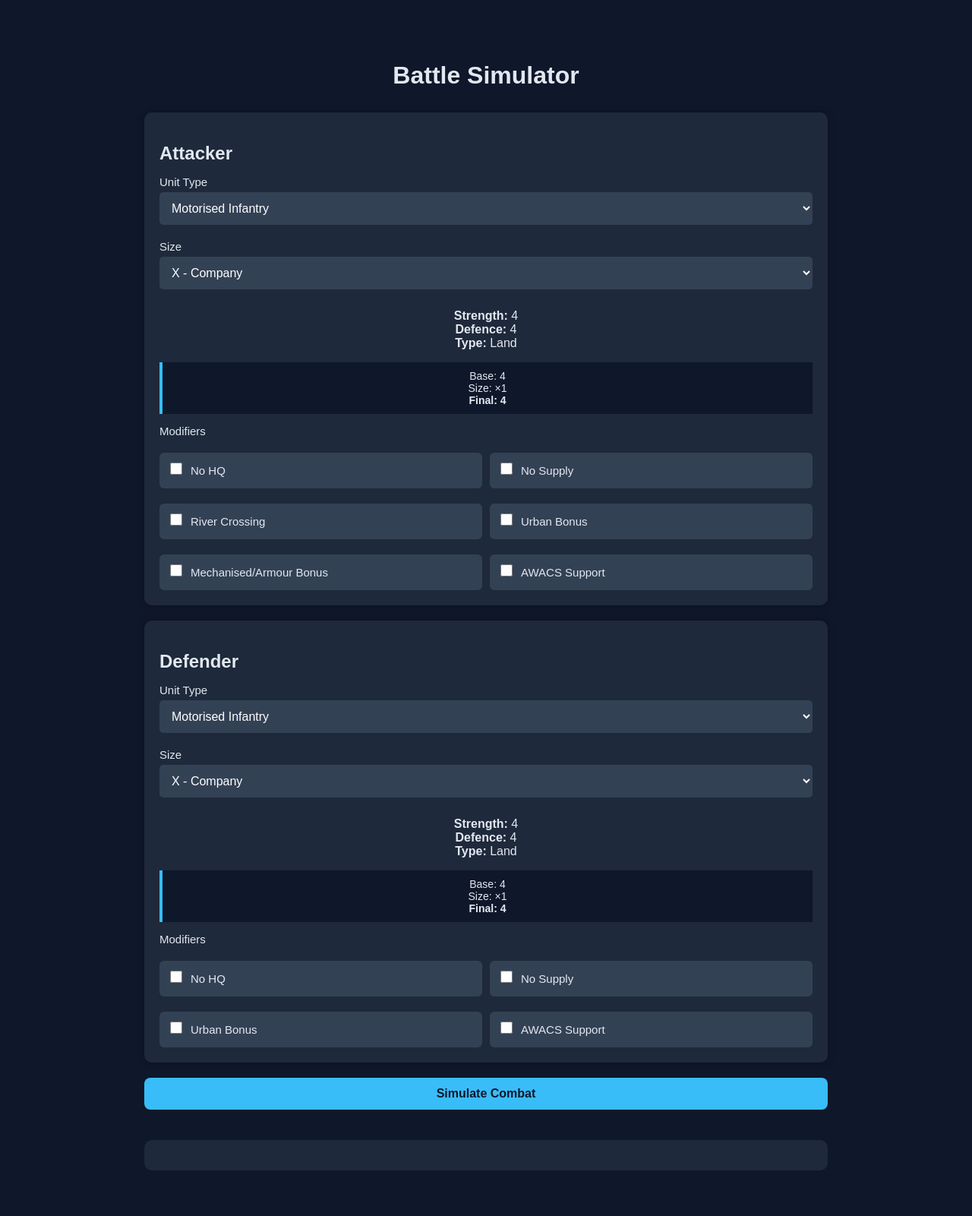
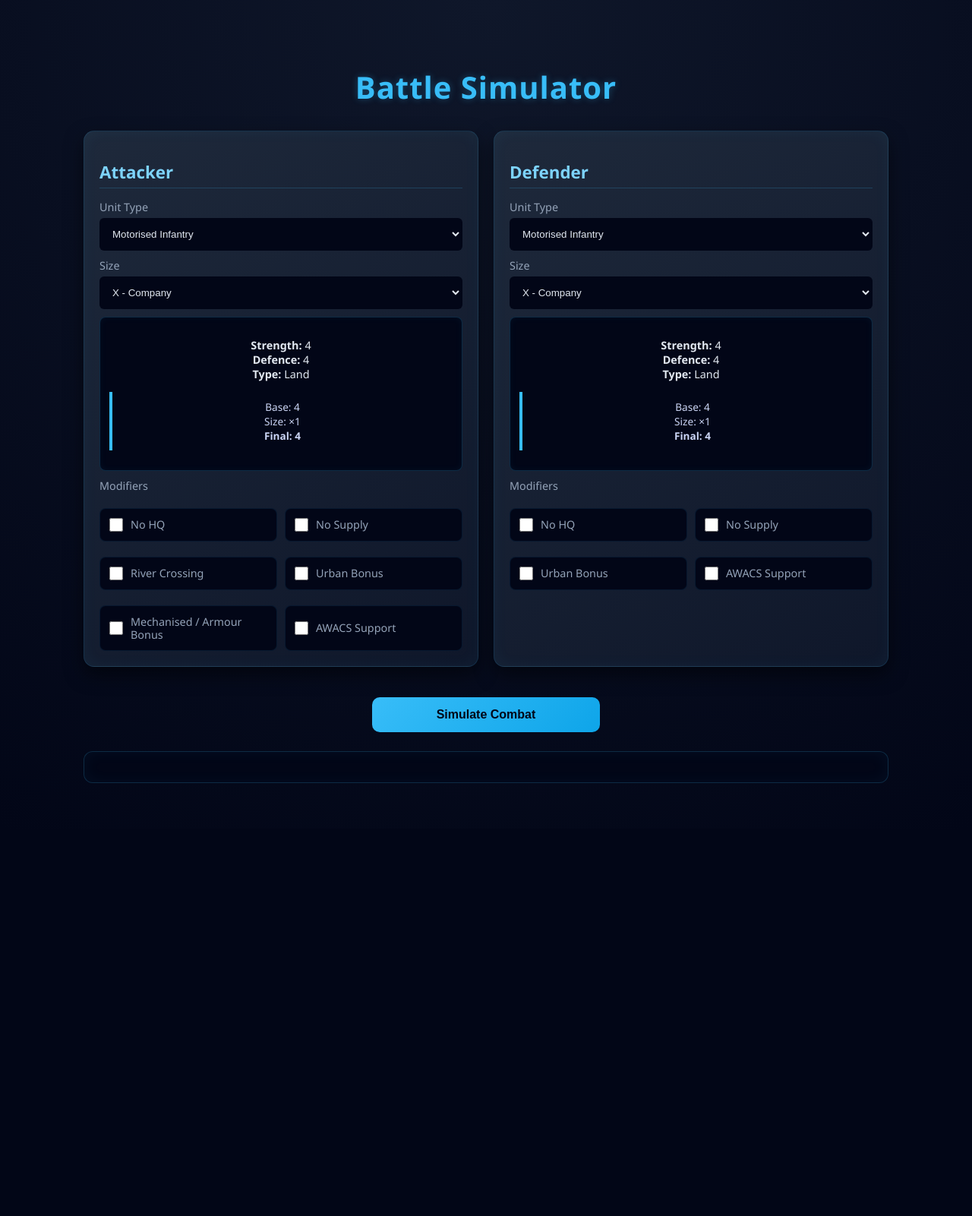
Before and after one commit to Jack-Lean-1404/Frontlines, a Flask app: page / in a window 1280 px wide. Shown: the whole page at 76% size. After the commit the page ends 1031 px from the top, so only its background shows below. Run offline with Flask 3, Linux system fonts and the light colour scheme.

Commit message:
Refactor code and redo the layout/style

```diff
--- a/static/styles.css
+++ b/static/styles.css
@@ -1,144 +1,230 @@
+/* ===== GLOBAL RESET ===== */
+* {
+  box-sizing: border-box;
+}
+
 body {
-    font-family: Arial, sans-serif;
-    background: #0f172a;
+  font-family: "Segoe UI", Arial, sans-serif;
+  background: radial-gradient(circle at top, #0f172a, #020617);
   color: #e2e8f0;
   margin: 0;
-    padding: 0;
 }
 
+/* ===== LAYOUT ===== */
 .container {
-    max-width: 900px;
+  max-width: 1100px;
   margin: 40px auto;
   padding: 20px;
+}
+
+form {
+  display: flex;
   gap: 20px;
+  flex-wrap: wrap;
 }
 
 @media (max-width: 768px) {
-  .container {
+  form {
     flex-direction: column;
   }
 }
 
+/* ===== TITLE ===== */
 h1 {
   text-align: center;
+  font-size: 2.5rem;
+  letter-spacing: 1px;
   margin-bottom: 30px;
+  color: #38bdf8;
+  text-shadow: 0 0 10px rgba(56,189,248,0.3);
 }
 
+/* ===== CARDS (TACTICAL PANELS) ===== */
 .card {
-    background: #1e293b;
+  flex: 1;
+  min-width: 320px;
+
+  background: linear-gradient(145deg, #1e293b, #0f172a);
   padding: 20px;
-    margin-bottom: 20px;
-    border-radius: 10px;
-    box-shadow: 0 0 10px rgba(0,0,0,0.3);
-    text-align: center;
+  border-radius: 14px;
+
+  border: 1px solid rgba(56,189,248,0.15);
+  box-shadow:
+    0 10px 25px rgba(0,0,0,0.5),
+    inset 0 0 20px rgba(56,189,248,0.05);
+
+  transition: 0.2s ease;
+}
+
+.card:hover {
+  transform: translateY(-3px);
+  box-shadow:
+    0 15px 35px rgba(0,0,0,0.6),
+    inset 0 0 25px rgba(56,189,248,0.08);
 }
 
 .card h2 {
   margin-bottom: 15px;
-    text-align: left;
+  font-size: 1.4rem;
+  color: #7dd3fc;
+  border-bottom: 1px solid rgba(56,189,248,0.2);
+  padding-bottom: 5px;
 }
 
+/* ===== FORM ELEMENTS ===== */
 label {
   display: block;
   margin-top: 10px;
-    font-size: 15px;
-    text-align: left;
+  font-size: 0.9rem;
+  color: #94a3b8;
 }
 
 input, select {
   width: 100%;
-    padding: 8px;
+  padding: 12px;
   margin-top: 5px;
-    border-radius: 5px;
-    border: none;
-    background: #334155;
-    color: #fff;
+  border-radius: 6px;
+  border: 1px solid transparent;
+
+  background: #020617;
+  color: #e2e8f0;
+
+  transition: 0.2s;
 }
 
 input:focus, select:focus {
-    outline: 2px solid #38bdf8;
+  outline: none;
+  border: 1px solid #38bdf8;
+  box-shadow: 0 0 8px rgba(56,189,248,0.4);
 }
 
+/* ===== UNIT PREVIEW (STAT BLOCK) ===== */
+.unit-preview {
+  margin-top: 10px;
+  padding: 12px;
+
+  background: #020617;
+  border-radius: 8px;
+
+  border: 1px solid rgba(56,189,248,0.2);
+
+  text-align: center;
+  font-size: 0.9rem;
+
+  box-shadow: inset 0 0 10px rgba(56,189,248,0.05);
+}
+
+/* ===== CALC BOX ===== */
+#attacker_calc,
+#defender_calc {
+  margin-top: 10px;
+  padding: 10px;
+
+  background: #020617;
+  border-left: 4px solid #38bdf8;
+
+  font-size: 0.85rem;
+  color: #cbd5f5;
+}
+
+/* ===== CHECKBOX GRID ===== */
+.checkbox-group {
+  margin-top: 10px;
+  display: grid;
+  grid-template-columns: 1fr 1fr;
+  gap: 10px;
+}
+
+.checkbox-group label {
+    display: flex;
+    align-items: center;
+    justify-content: flex-start;   /* 🔑 force left alignment */
+
+    gap: 10px;
+
+    padding: 12px;
+    border-radius: 8px;
+
+    background: #020617;
+    border: 1px solid rgba(56,189,248,0.1);
+
+    cursor: pointer;
+    transition: 0.2s;
+
+    text-align: left;              /* 🔑 fix text alignment */
+}
+
+.checkbox-group label:hover {
+  background: rgba(56,189,248,0.1);
+}
+
+.checkbox-group input[type="checkbox"] {
+    flex-shrink: 0;
+    width: 18px;
+    height: 18px;
+    margin: 0;                    /* 🔑 removes weird centering */
+}
+
+.checkbox-group label span {
+    flex: 1;
+    text-align: left;
+    line-height: 1.2;
+}
+
+.checkbox-group label:hover {
+  background: rgba(56,189,248,0.08);
+}
+
+.checkbox-group input:checked + span {
+  color: #38bdf8;
+  font-weight: 600;
+}
+
+/* ===== ACTION BUTTON ===== */
 .action {
+  width: 100%;
   text-align: center;
   margin-top: 20px;
 }
 
 button {
-    background: #38bdf8;
+  width: 100%;
+  max-width: 300px;
+
+  background: linear-gradient(135deg, #38bdf8, #0ea5e9);
   border: none;
-    padding: 12px 25px;
-    font-size: 16px;
-    border-radius: 8px;
+
+  padding: 14px;
+  font-size: 1rem;
+  font-weight: bold;
+
+  border-radius: 10px;
   cursor: pointer;
-    color: #0f172a;
-    font-weight: bold;
+
+  color: #020617;
+
+  transition: 0.2s;
 }
 
 button:hover {
-    background: #0ea5e9;
+  transform: scale(1.05);
+  box-shadow: 0 0 20px rgba(56,189,248,0.6);
 }
 
+/* ===== RESULT PANEL ===== */
 .result {
-    margin-top: 30px;
+  margin-top: 25px;
   padding: 20px;
-    background: #1e293b;
-    border-radius: 10px;
+
+  border-radius: 12px;
   text-align: center;
+
+  font-size: 1.3rem;
+  font-weight: bold;
+
+  background: #020617;
+
+  border: 1px solid rgba(56,189,248,0.2);
+
+  box-shadow: inset 0 0 20px rgba(56,189,248,0.05);
 }
-
-.checkbox-group {
-    margin-top: 10px;
-    display: grid;
-    grid-template-columns: 1fr 1fr;
-    gap: 10px;
-    text-align: left;
-}
-
-.checkbox-group label {
-    display: flex;
-    align-items: center;
-    gap: 8px;
-    background: #334155;
-    padding: 8px 10px;
-    border-radius: 6px;
-    cursor: pointer;
-}
-
-.checkbox-group input[type="checkbox"] {
-    width: 16px;
-    height: 16px;
-    accent-color: #38bdf8;
-    cursor: pointer;
-}
-
-select {
-    width: 100%;
-    padding: 8px;
-    border-radius: 5px;
-    border: none;
-    background: #334155;
-    color: white;
-}
-
-#attacker_calc, #defender_calc {
-    margin-top: 10px;
-    padding: 10px;
-    background: #0f172a;
-    border-left: 4px solid #38bdf8;
-    font-size: 14px;
-}
-
-button, select, input {
-  width: 100%;
-  padding: 12px;
-  font-size: 1rem;
-  margin-bottom: 10px;
-}
-
-.unit-preview-container {
-  display: flex;
-  justify-content: center;   /* horizontal centering */
-  align-items: center;       /* vertical centering (optional) */
-
-}
--- a/templates/index.html
+++ b/templates/index.html
@@ -27,17 +27,45 @@
         <label>Size</label>
         <select name="attacker_size" id="attacker_size"></select>
 
+        <!-- ✅ Wrapped preview -->
+        <div class="unit-preview">
             <p id="attacker_info"></p>
             <p id="attacker_calc"></p>
+        </div>
 
         <label>Modifiers</label>
         <div class="checkbox-group">
-                <label><input type="checkbox" name="attacker_mod" value="no_hq"> No HQ</label>
-                <label><input type="checkbox" name="attacker_mod" value="no_supply"> No Supply</label>
-                <label><input type="checkbox" name="attacker_mod" value="river"> River Crossing</label>
-                <label><input type="checkbox" name="attacker_mod" value="urban"> Urban Bonus</label>
-                <label><input type="checkbox" name="attacker_mod" value="mech"> Mechanised/Armour Bonus</label>
-                <label><input type="checkbox" name="attacker_mod" value="awacs"> AWACS Support</label>
+
+            <label>
+                <input type="checkbox" name="attacker_mod" value="no_hq">
+                <span>No HQ</span>
+            </label>
+
+            <label>
+                <input type="checkbox" name="attacker_mod" value="no_supply">
+                <span>No Supply</span>
+            </label>
+
+            <label>
+                <input type="checkbox" name="attacker_mod" value="river">
+                <span>River Crossing</span>
+            </label>
+
+            <label>
+                <input type="checkbox" name="attacker_mod" value="urban">
+                <span>Urban Bonus</span>
+            </label>
+
+            <label>
+                <input type="checkbox" name="attacker_mod" value="mech">
+                <span>Mechanised / Armour Bonus</span>
+            </label>
+
+            <label>
+                <input type="checkbox" name="attacker_mod" value="awacs">
+                <span>AWACS Support</span>
+            </label>
+
         </div>
     </div>
 
@@ -53,18 +81,37 @@
         </select>
 
         <label>Size</label>
-            <!-- ✅ FIXED -->
         <select name="defender_size" id="defender_size"></select>
 
+        <!-- ✅ Wrapped preview -->
+        <div class="unit-preview">
             <p id="defender_info"></p>
             <p id="defender_calc"></p>
+        </div>
 
         <label>Modifiers</label>
         <div class="checkbox-group">
-                <label><input type="checkbox" name="defender_mod" value="no_hq"> No HQ</label>
-                <label><input type="checkbox" name="defender_mod" value="no_supply"> No Supply</label>
-                <label><input type="checkbox" name="defender_mod" value="urban"> Urban Bonus</label>
-                <label><input type="checkbox" name="defender_mod" value="awacs"> AWACS Support</label>
+
+            <label>
+                <input type="checkbox" name="defender_mod" value="no_hq">
+                <span>No HQ</span>
+            </label>
+
+            <label>
+                <input type="checkbox" name="defender_mod" value="no_supply">
+                <span>No Supply</span>
+            </label>
+
+            <label>
+                <input type="checkbox" name="defender_mod" value="urban">
+                <span>Urban Bonus</span>
+            </label>
+
+            <label>
+                <input type="checkbox" name="defender_mod" value="awacs">
+                <span>AWACS Support</span>
+            </label>
+
         </div>
     </div>
 
```
Lines whose indentation alone changed are shown as unchanged.
